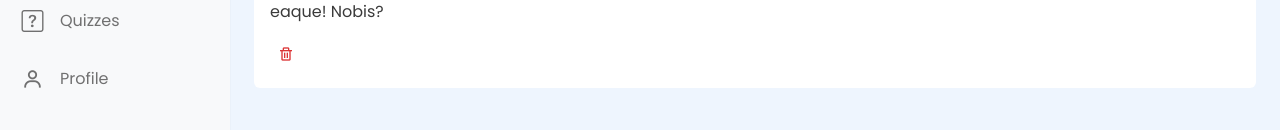
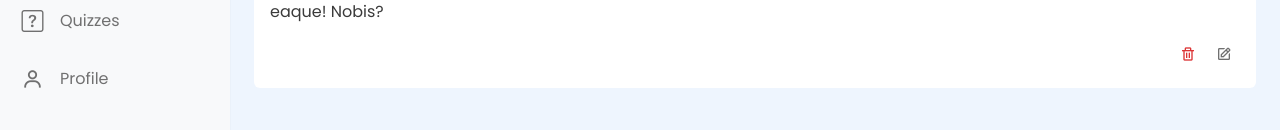
Before and after one commit to SanjayRawat123/examify-app, an Angular app: page /admin/categories in a window 1280 px wide. Shown: the part 242-372 px from the top of the page. Built offline with nearby package versions, Linux system fonts and the light colour scheme.

Commit message:
added edit button with css

```diff
--- a/src/@Core-scss/button.scss
+++ b/src/@Core-scss/button.scss
@@ -1,8 +1,3 @@
-
-
-
-
-
 .btn-success {
     border-color: #28c76f !important;
     background-color: #28c76f !important;
@@ -48,3 +43,35 @@
         transition: transform 0.5s ease, opacity 0.8s;
     }
 }
+
+
+.btn-flat {
+    background-color: transparent;
+    padding: 4px 8px;
+    border-radius: 5px;
+    cursor: pointer;
+    transition: background-color 0.3s ease;
+    border: none;
+}
+
+.btn-flat-danger {
+    color: rgb(220, 52, 53);
+
+    &:hover {
+        background-color: rgba(220, 52, 53, .2);
+    }
+
+    &:active {
+        background-color: rgba(220, 52, 53, .2);
+    }
+
+    &:active:focus {
+        background-color: rgba(220, 52, 53, .3);
+    }
+
+    &:active::after {
+        transform: scale(2.5);
+        opacity: 0;
+        transition: transform 0.5s ease, opacity 0.8s;
+    }
+}
--- a/src/app/admin/components/categories/categories.component.html
+++ b/src/app/admin/components/categories/categories.component.html
@@ -29,12 +29,17 @@
                 facilis voluptatum, delectus recusandae accusamus fugit similique quaerat perspiciatis minus quam.
                 Repellendus, dolore eaque! Nobis?
             </p>
-            <div class="w-100">
+            <div class="w-100 d-inline-flex gap-1 justify-content-end">
 
-                <button type="button" class="btn-flat btn-flat-blue">
+                <button type="button" class="btn-flat btn-flat-danger active" data-bs-toggle="button" aria-pressed="true">
                     <i class='bx bx-trash'></i>
                 </button>
+                <button type="button" class="btn-flat btn-flat-secondary">
+                    <i class='bx bx-edit'></i>
+                </button>
             </div>
+
+
         </div>
     </div>
 
--- a/src/app/admin/components/categories/categories.component.scss
+++ b/src/app/admin/components/categories/categories.component.scss
@@ -65,20 +65,20 @@
 // }
 
 
-.btn-flat {
-    background-color: transparent;
-    color: #333;
-    padding: 4px 8px;
-    border-radius: 5px;
-    cursor: pointer;
-    transition: background-color 0.3s ease;
-    border: none;
+.btn-flat-secondary {
+    color: #707070;
+
+    &:hover {
+        background-color: rgba(130, 134, 139, 0.2);
+    }
+
+    &:active:focus {
+        background-color: rgba(130, 134, 139, .3);
+    }
+
+    &:active::after {
+        transform: scale(2.5);
+        opacity: 0;
+        transition: transform 0.5s ease, opacity 0.8s;
+    }
 }
-
-.btn-flat-blue {
-    color: rgb(220, 52, 53);
-}
-
-.btn-flat-blue:hover {
-    background-color: rgba(220, 52, 53, .2);
-}
```
